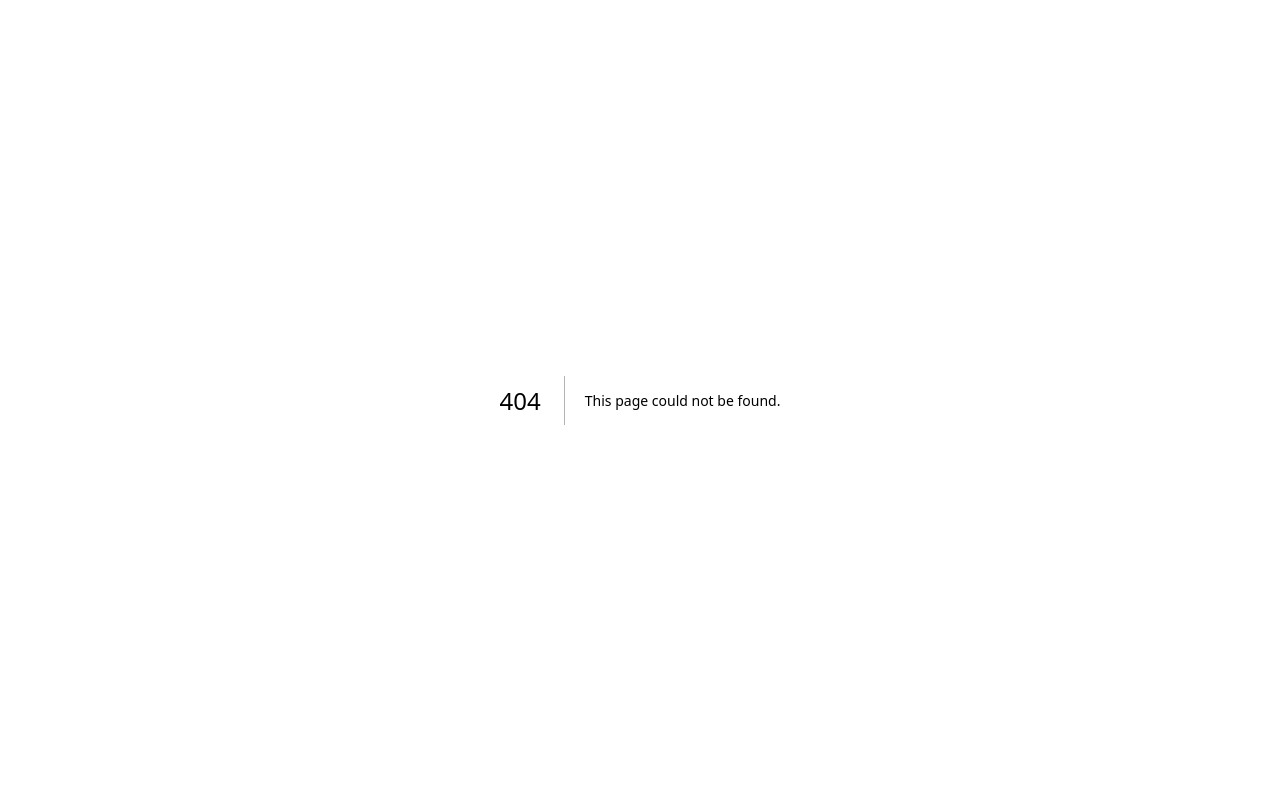
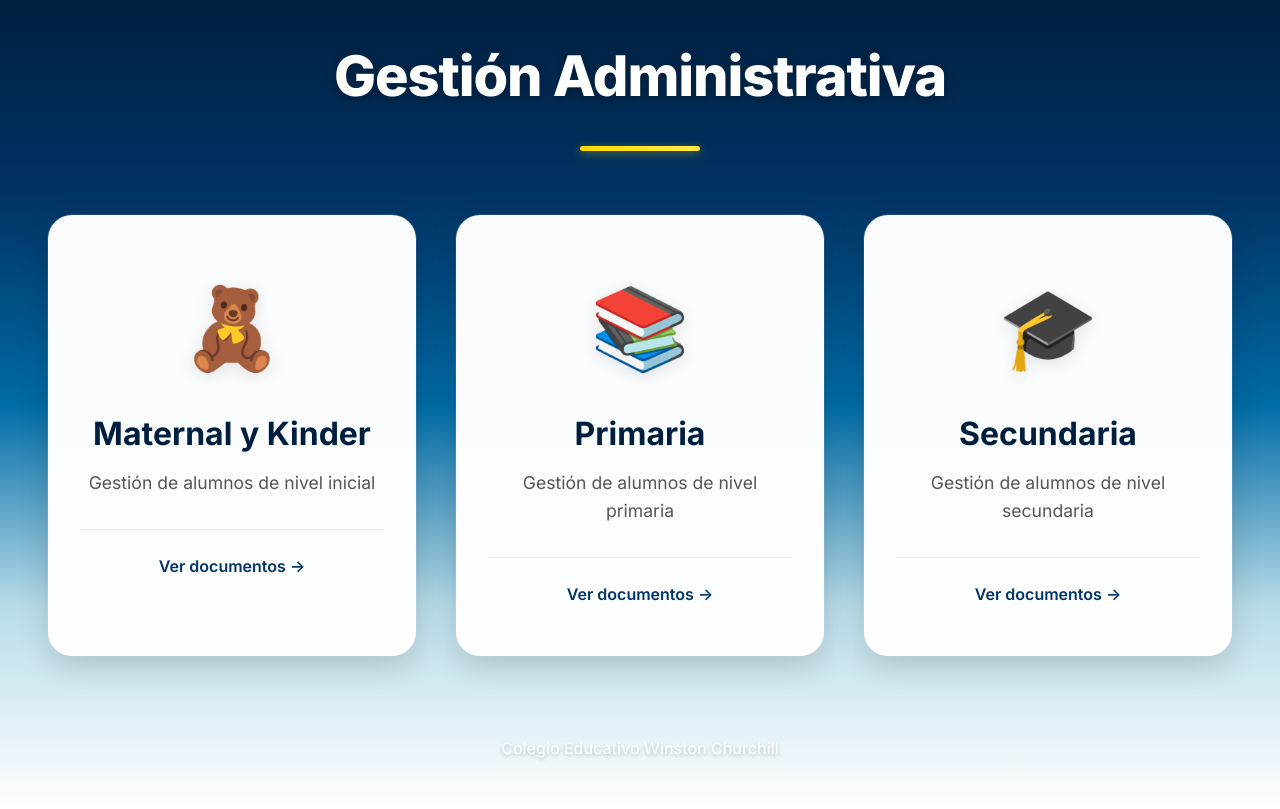
Before and after one commit to winston93-cloud/open_house, a Next.js app: page /gestion-administrativa in a window 1280 px wide. Before the commit this address had no page. Built offline with nearby package versions, Linux system fonts and the light colour scheme.

Commit message:
Add: Página de Gestión Administrativa con diseño elegante

```diff
--- /dev/null
+++ b/app/gestion-administrativa/page.tsx
@@ -0,0 +1,76 @@
+'use client';
+
+import React from 'react';
+import './styles.css';
+
+export default function GestionAdministrativa() {
+  const handleCardClick = (nivel: string) => {
+    // Aquí se configurarán los PDFs más adelante
+    console.log(`Clic en: ${nivel}`);
+    // window.open('/ruta-al-pdf', '_blank');
+  };
+
+  return (
+    <div className="gestion-container">
+      <div className="gestion-content">
+        <header className="gestion-header">
+          <h1 className="gestion-title">
+            Gestión Administrativa
+          </h1>
+          <div className="title-underline"></div>
+        </header>
+
+        <div className="cards-grid">
+          {/* Tarjeta Maternal y Kinder */}
+          <div
+            className="admin-card maternal-card"
+            onClick={() => handleCardClick('maternal-kinder')}
+          >
+            <div className="card-icon">🧸</div>
+            <h2 className="card-title">Maternal y Kinder</h2>
+            <p className="card-description">
+              Gestión de alumnos de nivel inicial
+            </p>
+            <div className="card-footer">
+              <span className="card-action">Ver documentos →</span>
+            </div>
+          </div>
+
+          {/* Tarjeta Primaria */}
+          <div
+            className="admin-card primaria-card"
+            onClick={() => handleCardClick('primaria')}
+          >
+            <div className="card-icon">📚</div>
+            <h2 className="card-title">Primaria</h2>
+            <p className="card-description">
+              Gestión de alumnos de nivel primaria
+            </p>
+            <div className="card-footer">
+              <span className="card-action">Ver documentos →</span>
+            </div>
+          </div>
+
+          {/* Tarjeta Secundaria */}
+          <div
+            className="admin-card secundaria-card"
+            onClick={() => handleCardClick('secundaria')}
+          >
+            <div className="card-icon">🎓</div>
+            <h2 className="card-title">Secundaria</h2>
+            <p className="card-description">
+              Gestión de alumnos de nivel secundaria
+            </p>
+            <div className="card-footer">
+              <span className="card-action">Ver documentos →</span>
+            </div>
+          </div>
+        </div>
+
+        <footer className="gestion-footer">
+          <p>Colegio Educativo Winston Churchill</p>
+        </footer>
+      </div>
+    </div>
+  );
+}
--- /dev/null
+++ b/app/gestion-administrativa/styles.css
@@ -0,0 +1,309 @@
+/* Contenedor principal con degradado */
+.gestion-container {
+  min-height: 100vh;
+  background: linear-gradient(
+    180deg,
+    #001f3f 0%,
+    #003566 25%,
+    #006ba6 50%,
+    #b8dce8 75%,
+    #ffffff 100%
+  );
+  padding: 2rem;
+  display: flex;
+  align-items: center;
+  justify-content: center;
+  font-family: 'Inter', -apple-system, BlinkMacSystemFont, 'Segoe UI', Roboto, sans-serif;
+}
+
+.gestion-content {
+  width: 100%;
+  max-width: 1400px;
+  margin: 0 auto;
+}
+
+/* Header elegante */
+.gestion-header {
+  text-align: center;
+  margin-bottom: 4rem;
+  animation: fadeInDown 0.8s ease-out;
+}
+
+.gestion-title {
+  font-size: 3.5rem;
+  font-weight: 800;
+  color: #ffffff;
+  margin: 0;
+  text-shadow: 0 4px 12px rgba(0, 0, 0, 0.3);
+  letter-spacing: -0.02em;
+}
+
+.title-underline {
+  width: 120px;
+  height: 5px;
+  background: linear-gradient(90deg, #ffd700, #ffed4e);
+  margin: 1.5rem auto 0;
+  border-radius: 3px;
+  box-shadow: 0 2px 8px rgba(255, 215, 0, 0.4);
+}
+
+/* Grid de tarjetas */
+.cards-grid {
+  display: grid;
+  grid-template-columns: repeat(auto-fit, minmax(320px, 1fr));
+  gap: 2.5rem;
+  padding: 0 1rem;
+  margin-bottom: 3rem;
+}
+
+/* Tarjetas principales */
+.admin-card {
+  background: rgba(255, 255, 255, 0.98);
+  border-radius: 24px;
+  padding: 3rem 2rem;
+  cursor: pointer;
+  transition: all 0.4s cubic-bezier(0.175, 0.885, 0.32, 1.275);
+  box-shadow:
+    0 10px 30px rgba(0, 0, 0, 0.15),
+    0 0 0 1px rgba(255, 255, 255, 0.1);
+  position: relative;
+  overflow: hidden;
+  animation: fadeInUp 0.6s ease-out backwards;
+  text-align: center;
+}
+
+.admin-card::before {
+  content: '';
+  position: absolute;
+  top: 0;
+  left: 0;
+  right: 0;
+  height: 6px;
+  background: linear-gradient(90deg, #003566, #006ba6);
+  transform: scaleX(0);
+  transform-origin: left;
+  transition: transform 0.4s ease;
+}
+
+.admin-card:hover::before {
+  transform: scaleX(1);
+}
+
+.admin-card:nth-child(2) {
+  animation-delay: 0.1s;
+}
+
+.admin-card:nth-child(3) {
+  animation-delay: 0.2s;
+}
+
+.admin-card:hover {
+  transform: translateY(-12px) scale(1.02);
+  box-shadow:
+    0 20px 50px rgba(0, 0, 0, 0.25),
+    0 0 0 1px rgba(255, 255, 255, 0.2);
+}
+
+.admin-card:active {
+  transform: translateY(-8px) scale(1.01);
+}
+
+/* Íconos de las tarjetas */
+.card-icon {
+  font-size: 5rem;
+  margin-bottom: 1.5rem;
+  transition: transform 0.4s ease;
+  display: inline-block;
+  filter: drop-shadow(0 4px 8px rgba(0, 0, 0, 0.1));
+}
+
+.admin-card:hover .card-icon {
+  transform: scale(1.15) rotate(5deg);
+}
+
+/* Títulos de las tarjetas */
+.card-title {
+  font-size: 2rem;
+  font-weight: 700;
+  color: #001f3f;
+  margin: 0 0 1rem 0;
+  line-height: 1.2;
+}
+
+.card-description {
+  font-size: 1.1rem;
+  color: #555;
+  margin: 0 0 2rem 0;
+  line-height: 1.6;
+}
+
+/* Footer de las tarjetas */
+.card-footer {
+  margin-top: auto;
+  padding-top: 1.5rem;
+  border-top: 1px solid rgba(0, 0, 0, 0.08);
+}
+
+.card-action {
+  font-size: 1rem;
+  font-weight: 600;
+  color: #003566;
+  transition: all 0.3s ease;
+  display: inline-block;
+}
+
+.admin-card:hover .card-action {
+  color: #006ba6;
+  transform: translateX(8px);
+}
+
+/* Colores específicos por tarjeta */
+.maternal-card:hover {
+  background: linear-gradient(135deg, #fff9f0 0%, #ffffff 100%);
+}
+
+.primaria-card:hover {
+  background: linear-gradient(135deg, #f0f9ff 0%, #ffffff 100%);
+}
+
+.secundaria-card:hover {
+  background: linear-gradient(135deg, #f0f0ff 0%, #ffffff 100%);
+}
+
+/* Footer de la página */
+.gestion-footer {
+  text-align: center;
+  padding: 2rem 0 1rem;
+  animation: fadeIn 1s ease-out 0.5s backwards;
+}
+
+.gestion-footer p {
+  font-size: 1rem;
+  color: rgba(255, 255, 255, 0.9);
+  margin: 0;
+  font-weight: 500;
+  text-shadow: 0 2px 4px rgba(0, 0, 0, 0.2);
+}
+
+/* Animaciones */
+@keyframes fadeInDown {
+  from {
+    opacity: 0;
+    transform: translateY(-30px);
+  }
+  to {
+    opacity: 1;
+    transform: translateY(0);
+  }
+}
+
+@keyframes fadeInUp {
+  from {
+    opacity: 0;
+    transform: translateY(30px);
+  }
+  to {
+    opacity: 1;
+    transform: translateY(0);
+  }
+}
+
+@keyframes fadeIn {
+  from {
+    opacity: 0;
+  }
+  to {
+    opacity: 1;
+  }
+}
+
+/* Responsive Design */
+@media (max-width: 1024px) {
+  .gestion-title {
+    font-size: 2.8rem;
+  }
+
+  .cards-grid {
+    gap: 2rem;
+  }
+}
+
+@media (max-width: 768px) {
+  .gestion-container {
+    padding: 1.5rem;
+  }
+
+  .gestion-title {
+    font-size: 2.2rem;
+  }
+
+  .cards-grid {
+    grid-template-columns: 1fr;
+    gap: 1.5rem;
+    padding: 0;
+  }
+
+  .admin-card {
+    padding: 2.5rem 1.5rem;
+  }
+
+  .card-icon {
+    font-size: 4rem;
+  }
+
+  .card-title {
+    font-size: 1.6rem;
+  }
+
+  .card-description {
+    font-size: 1rem;
+  }
+
+  .admin-card:hover {
+    transform: translateY(-8px) scale(1.01);
+  }
+}
+
+@media (max-width: 480px) {
+  .gestion-title {
+    font-size: 1.8rem;
+  }
+
+  .card-icon {
+    font-size: 3.5rem;
+  }
+
+  .card-title {
+    font-size: 1.4rem;
+  }
+}
+
+/* Efecto de brillo sutil */
+@keyframes shimmer {
+  0% {
+    background-position: -1000px 0;
+  }
+  100% {
+    background-position: 1000px 0;
+  }
+}
+
+.admin-card::after {
+  content: '';
+  position: absolute;
+  top: 0;
+  left: -100%;
+  width: 100%;
+  height: 100%;
+  background: linear-gradient(
+    90deg,
+    transparent,
+    rgba(255, 255, 255, 0.3),
+    transparent
+  );
+  transition: left 0.5s;
+}
+
+.admin-card:hover::after {
+  left: 100%;
+}
```
